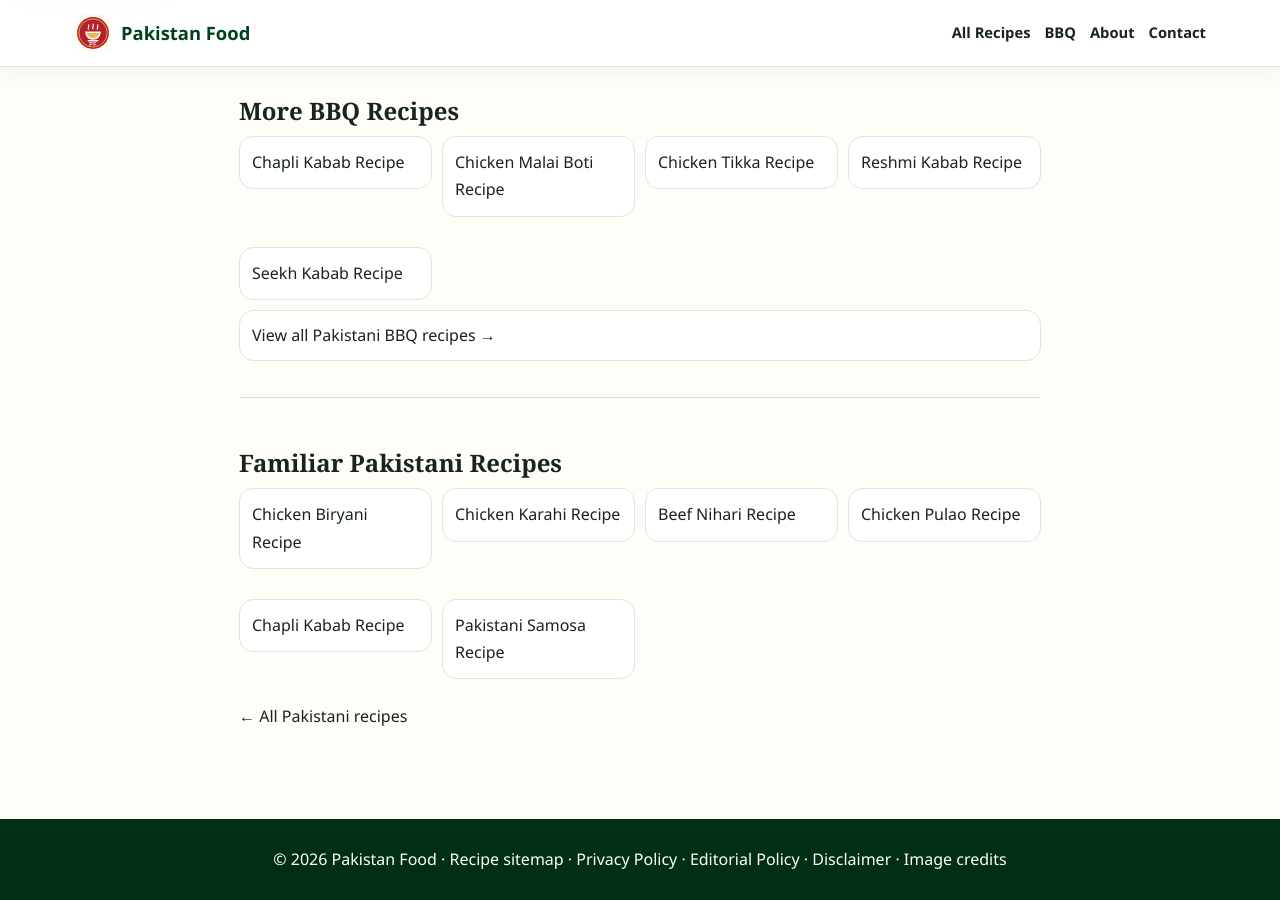
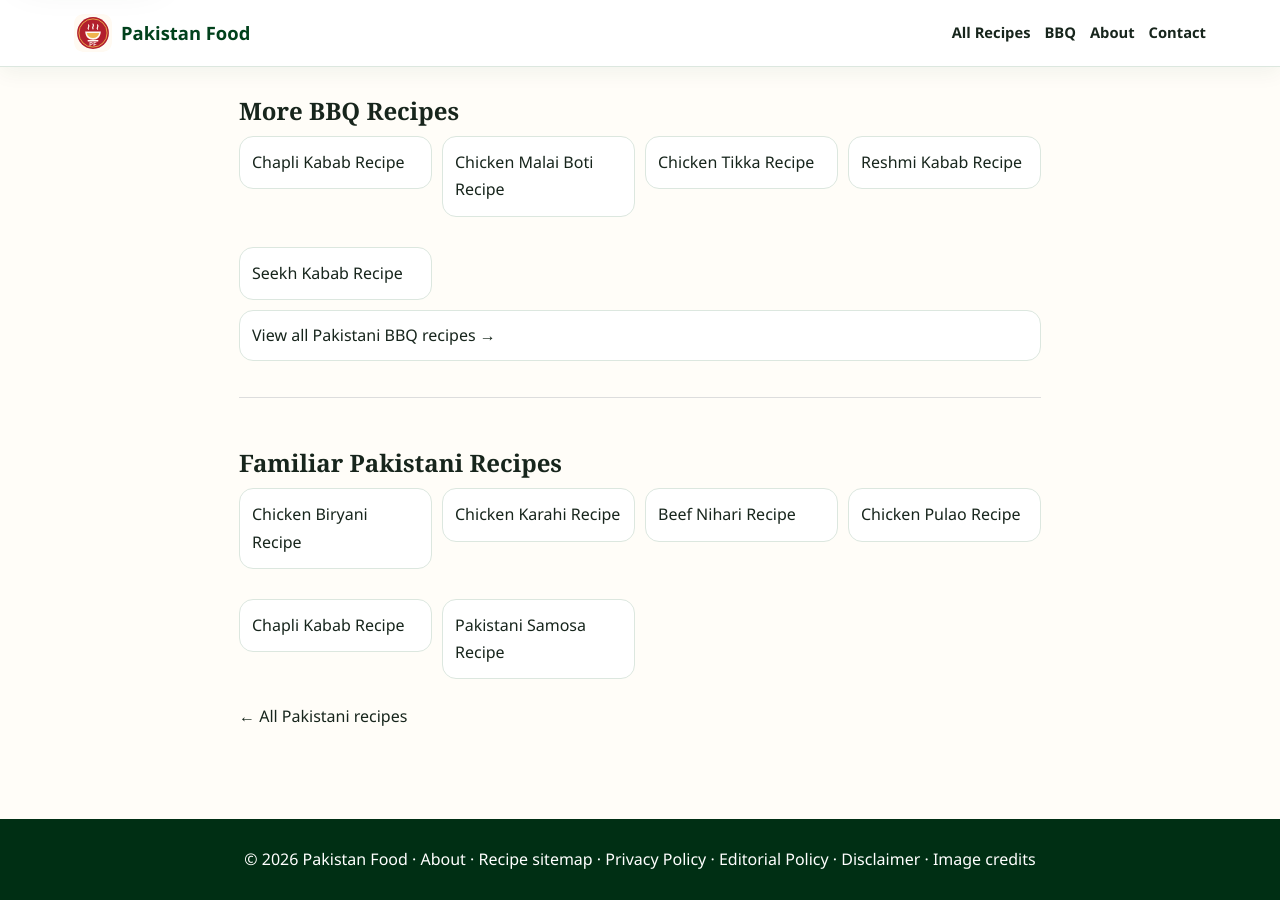
Before and after one commit to manazarali01-hub/pakistan-food, a Jekyll site: the page built from recipes/chicken-sajji.html, in a window 1280 px wide and 900 px high, scrolled down 3107 px. Built offline with Jekyll 4.4.1, drawn with Linux system fonts in a browser that asks for light colours.

Commit message:
Add About trust link to recipe footer

```diff
--- a/_layouts/recipe.html
+++ b/_layouts/recipe.html
@@ -310,7 +310,7 @@
       <p><a class="seo-back" href="index.html">← All Pakistani recipes</a></p>
     </article>
   </main>
-  <footer class="seo-site-footer"><p>© 2026 Pakistan Food · <a href="../sitemap.html">Recipe sitemap</a> · <a href="../privacy-policy.html">Privacy Policy</a> · <a href="../editorial-policy.html">Editorial Policy</a> · <a href="../disclaimer.html">Disclaimer</a> · <a href="../image-credits.html">Image credits</a></p></footer>
+  <footer class="seo-site-footer"><p>© 2026 Pakistan Food · <a href="../about.html">About</a> · <a href="../sitemap.html">Recipe sitemap</a> · <a href="../privacy-policy.html">Privacy Policy</a> · <a href="../editorial-policy.html">Editorial Policy</a> · <a href="../disclaimer.html">Disclaimer</a> · <a href="../image-credits.html">Image credits</a></p></footer>
   <script>
   (() => {
     const buttons = [...document.querySelectorAll("[data-recipe-lang]")];
```
